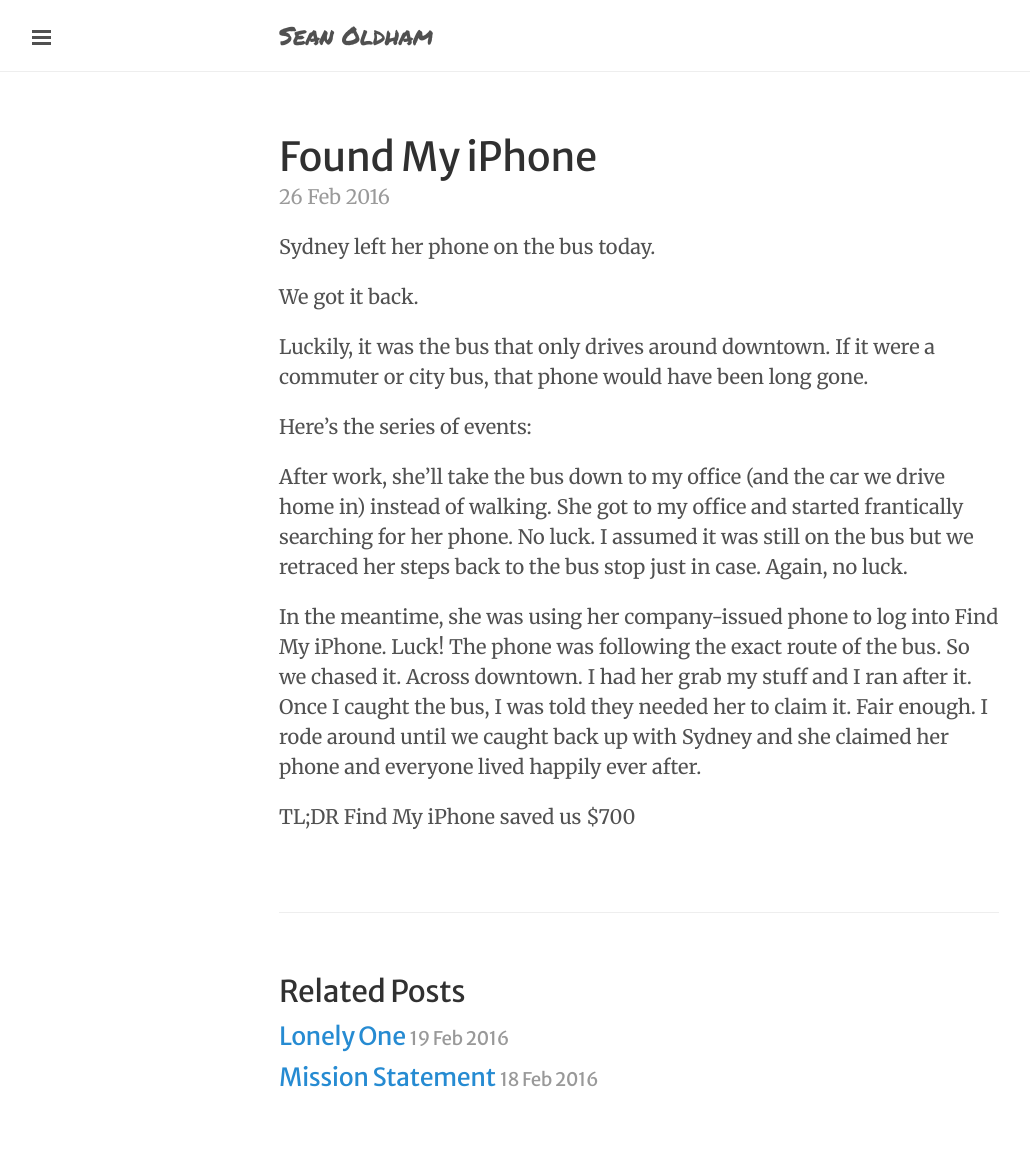
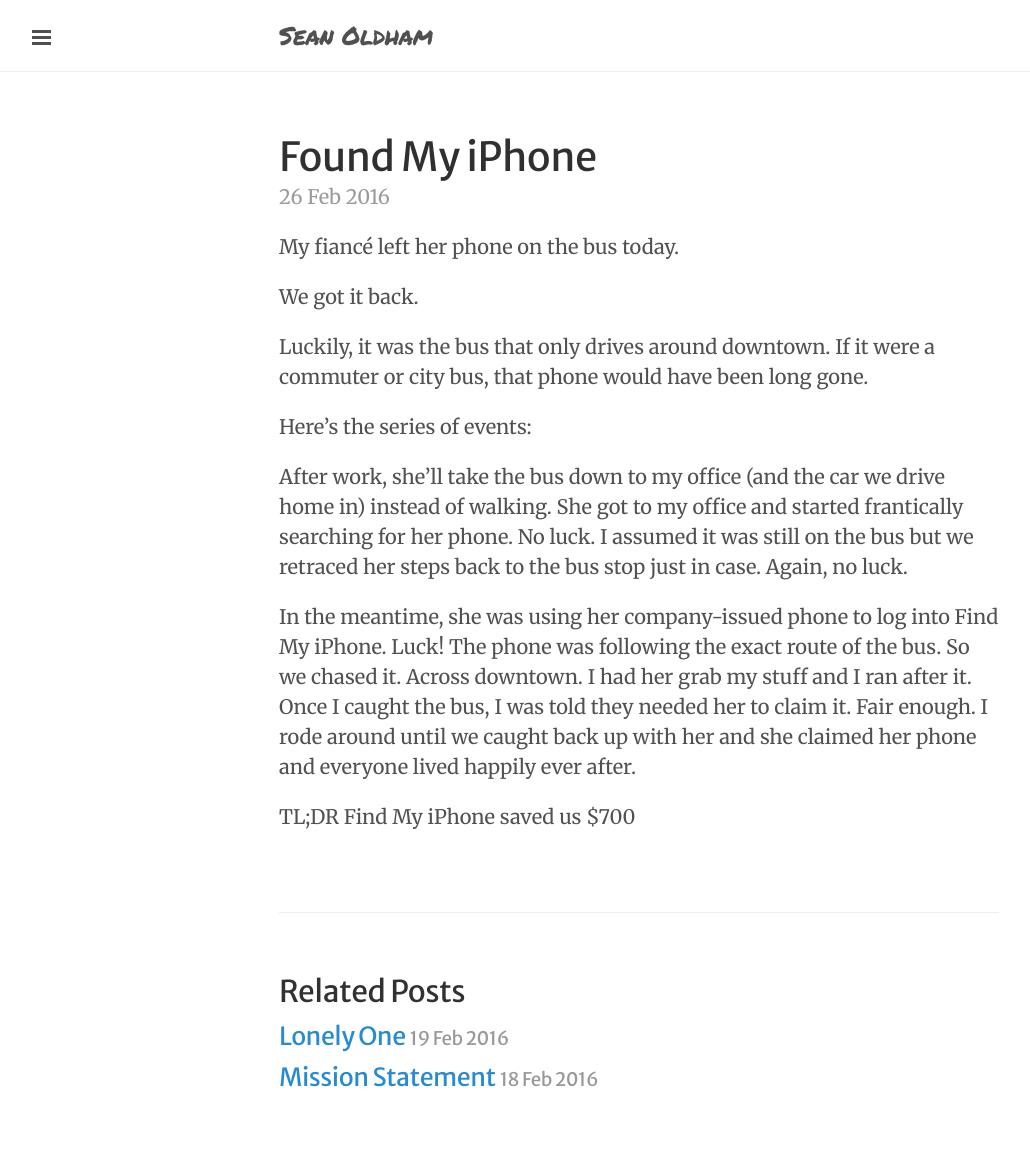
Before and after one commit to seanoldham/seanosaur.github.io, a Jekyll site: the page built from _posts/2016-02-26-found-my-iphone.markdown, in a window 1280 px wide. Shown: the whole page, without its empty margins (1-1031 px from the left). Built offline with Jekyll 4.4.1, drawn with Linux system fonts in a browser that asks for light colours.

Commit message:
Post update: Found My iPhone

```diff
--- a/_posts/2016-02-26-found-my-iphone.markdown
+++ b/_posts/2016-02-26-found-my-iphone.markdown
@@ -3,7 +3,7 @@ published: true
 title: Found My iPhone
 layout: post
 ---
-Sydney left her phone on the bus today.
+My fiancé left her phone on the bus today.
 
 We got it back.
 
@@ -13,6 +13,6 @@ Here's the series of events:
 
 After work, she'll take the bus down to my office (and the car we drive home in) instead of walking. She got to my office and started frantically searching for her phone. No luck. I assumed it was still on the bus but we retraced her steps back to the bus stop just in case. Again, no luck.
 
-In the meantime, she was using her company-issued phone to log into Find My iPhone. Luck! The phone was following the exact route of the bus. So we chased it. Across downtown. I had her grab my stuff and I ran after it. Once I caught the bus, I was told they needed her to claim it. Fair enough. I rode around until we caught back up with Sydney and she claimed her phone and everyone lived happily ever after.
+In the meantime, she was using her company-issued phone to log into Find My iPhone. Luck! The phone was following the exact route of the bus. So we chased it. Across downtown. I had her grab my stuff and I ran after it. Once I caught the bus, I was told they needed her to claim it. Fair enough. I rode around until we caught back up with her and she claimed her phone and everyone lived happily ever after.
 
 TL;DR Find My iPhone saved us $700
```
